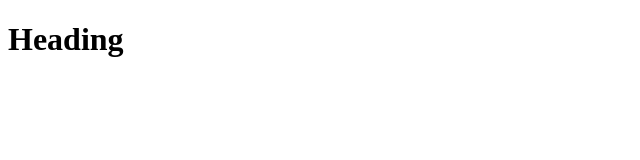
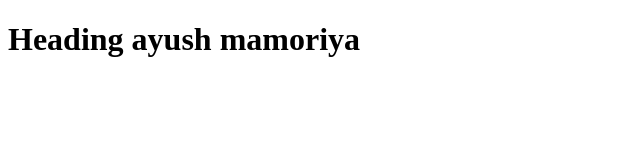
Before and after one commit to mamoriya/demo, a plain HTML site: page index.html in a window 1280 px wide. Shown: the whole page, without its empty margins (0-640 px from the left). Drawn offline with Linux system fonts and the light colour scheme.

Commit message:
Update index.html

```diff
--- a/index.html
+++ b/index.html
@@ -6,6 +6,6 @@
     <title>Document</title>
 </head>
 <body>
-    <h1>Heading</h1>
+    <h1>Heading ayush mamoriya</h1>
 </body>
 </html>
```
